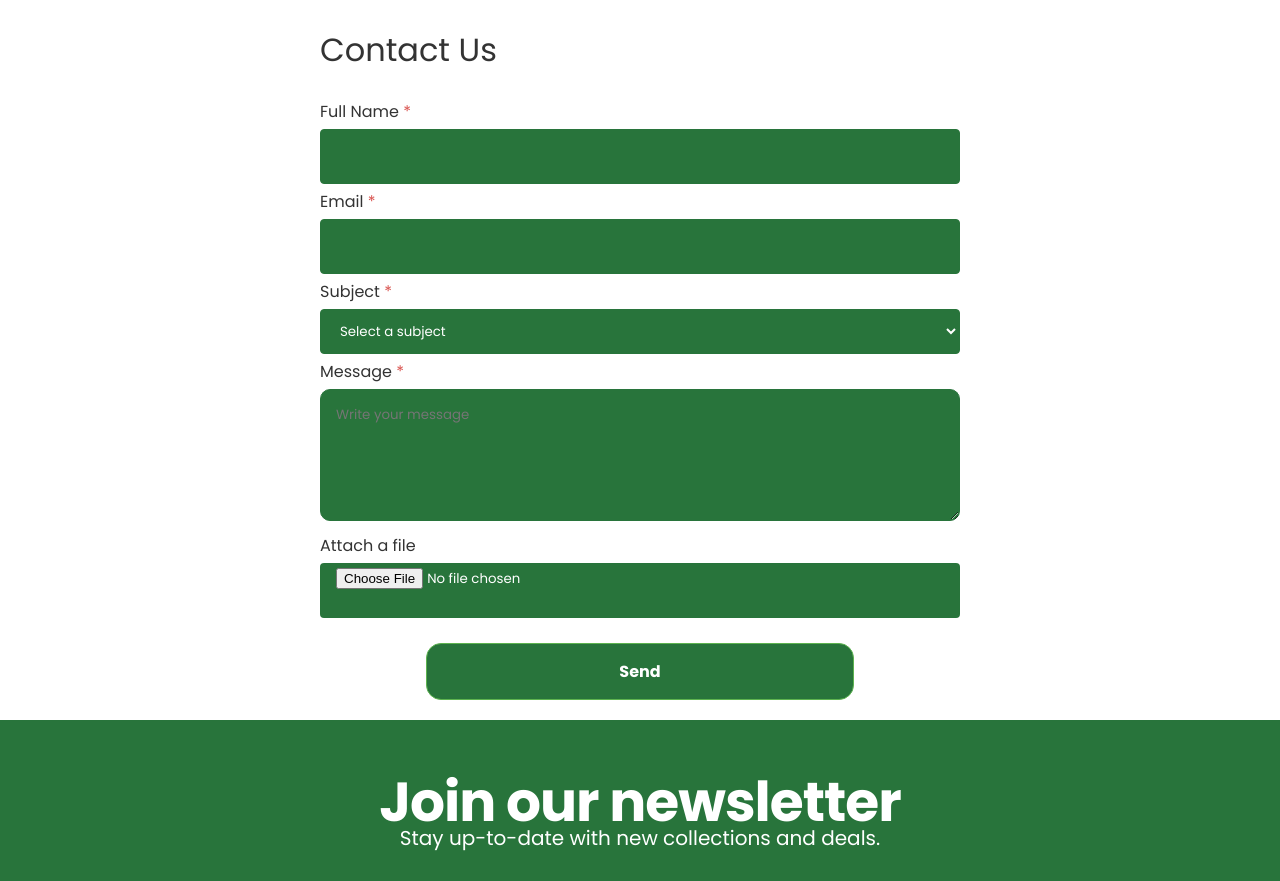
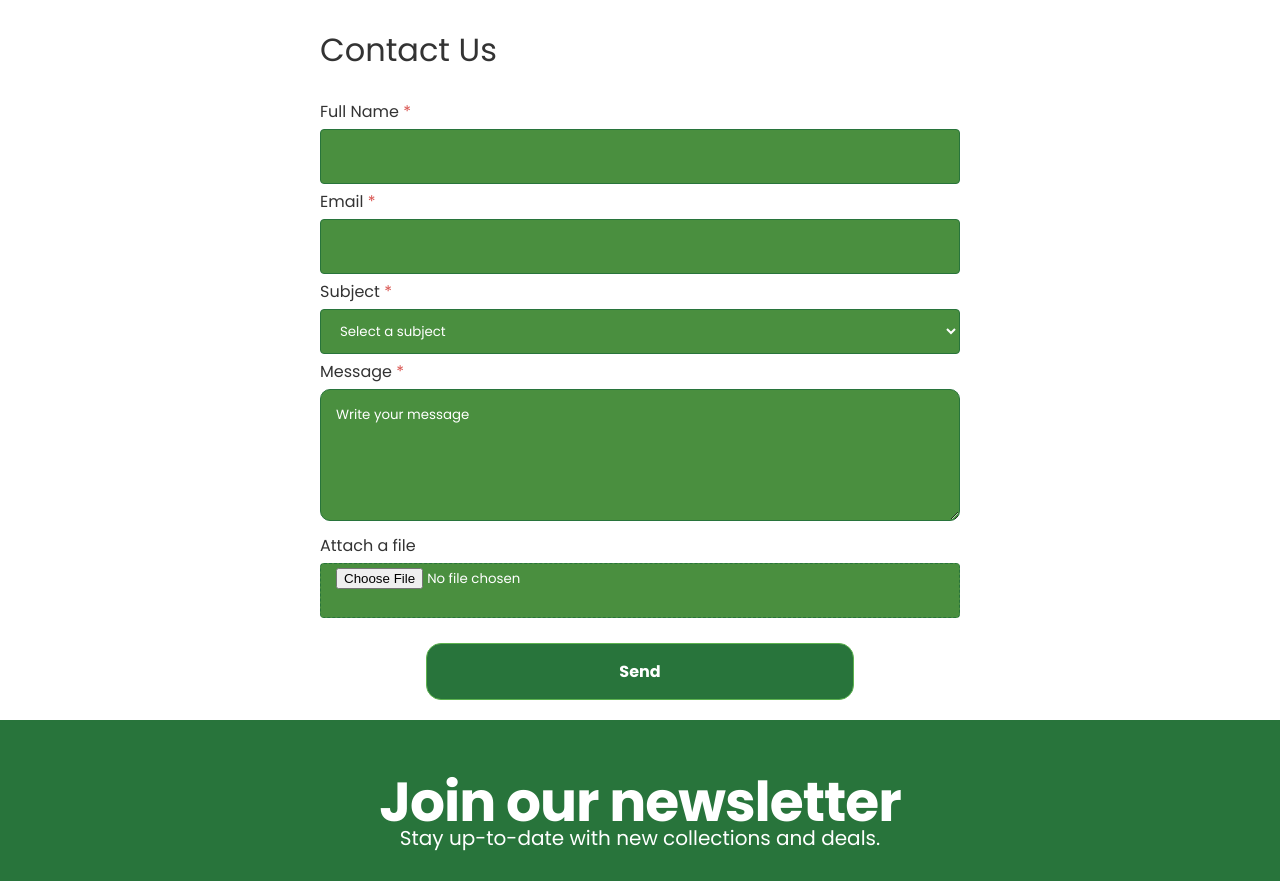
Before and after one commit to Gahbriehel/openlinks, a React (Create React App) app in the folder openlinks/: page /contact in a window 1280 px wide. Shown: the part 906-1787 px from the top of the page. Built offline with nearby package versions, Linux system fonts and the light colour scheme.

Commit message:
feat: updated Contact Us styles for improved button colors and placeholder text

```diff
--- a/openlinks/src/components/contactUs.css
+++ b/openlinks/src/components/contactUs.css
@@ -189,7 +189,7 @@ background: var(--button-hover);
     border: 1px solid var(--button-hover);
     border-radius: 4px;
     padding: 4px 15px;
-    background: var(--secondary-accent);
+    background: var(--button-color-secondary);
     color: var(--light-text-color);
 }
 
@@ -200,7 +200,7 @@ background: var(--button-hover);
     border: 1px solid var(--button-hover);
     border-radius: 4px;
     padding: 4px 15px;
-    background: var(--secondary-accent);
+    background: var(--button-color-secondary);
     color: var(--light-text-color);
 }
 
@@ -208,9 +208,14 @@ background: var(--button-hover);
     width: 100%;
     border-radius: 10px;
     padding: 15px 15px;
-    background: var(--secondary-accent);
+    background: var(--button-color-secondary);
     border: 1px solid var(--button-hover);
+    color: var(--light-text-color);
     margin: 5px 0;
+}
+
+.contact_form textarea::placeholder {
+    color: var(--light-text-color);
 }
 
 .contact_form form .file_input {
@@ -233,7 +238,6 @@ background: var(--button-hover);
     border-radius: 15px;
     border: 1px solid var(--button-color);
     background-color: var(--button-hover);
-
     color: var(--light-text-color);
     cursor: pointer;
     transition: 0.5s;
```
